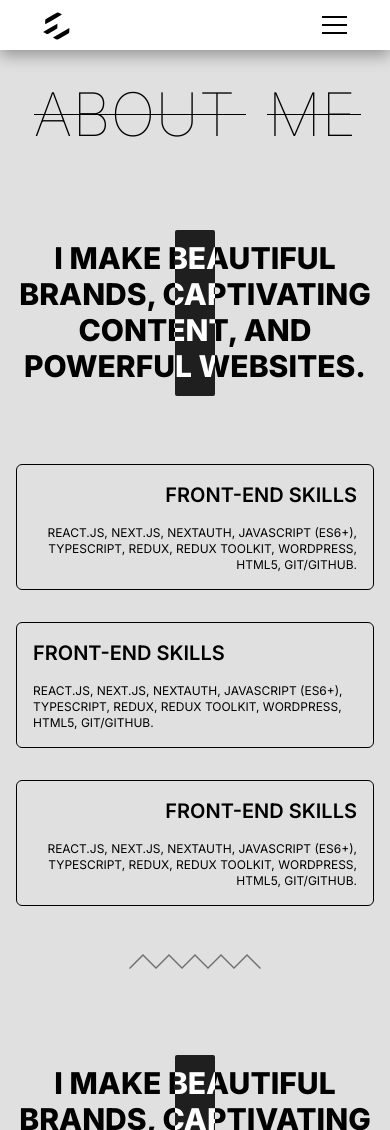
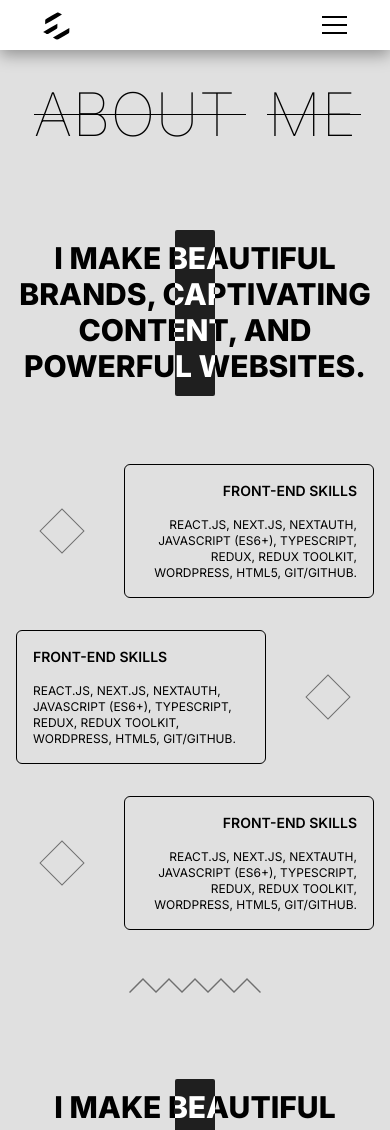
Before and after one commit to esdrasfyy/portifolio-web, a Next.js app: page /about in a window 390 px wide. Shown: the top 1130 px of the page. Built offline with nearby package versions, Linux system fonts and the light colour scheme.

Commit message:
Created new layout responsive in about

```diff
--- a/app/(pages)/about/page.tsx
+++ b/app/(pages)/about/page.tsx
@@ -18,36 +18,36 @@ function About() {
           </h2>
         </div>
         <div className="max-w-[700px] w-full flex justify-center items-center flex-col gap-8 max-sm:mt-20">
-          <div className="w-full flex items-center justify-between gap-12">
-            <div className="w-full max-xl:hidden max-sm:flex max-[500px]:hidden flex items-center justify-center">
-              <span className="w-14 h-14 rotate-45 border-[1px] border-[var(--color-text-primary)] opacity-50"></span>
+          <div className="w-full flex items-center justify-between gap-12 max-sm:gap-4">
+            <div className="w-full max-xl:hidden max-sm:flex flex items-center justify-center">
+              <span className="w-14 h-14 max-sm:w-8 max-sm:h-8 rotate-45 border-[1px] border-[var(--color-text-primary)] opacity-50"></span>
             </div>
-            <div className="w-full flex flex-col items-end border-[1px] border-[var(--color-text-primary)] rounded-md p-4">
-              <h3 className="text-xl font-semibold mb-4">FRONT-END SKILLS</h3>
+            <div className="w-full flex flex-col items-end  border-[1px] border-[var(--color-text-primary)] rounded-md  p-4 max-sm:min-w-[250px]">
+              <h3 className="text-xl font-semibold mb-4 max-sm:text-sm">FRONT-END SKILLS</h3>
               <p className="text-sm max-md:text-xs text-primary/30 uppercase w-full text-end">
                 React.Js, Next.Js, NextAuth, JavaScript (ES6+), TypeScript,
                 Redux, Redux Toolkit, Wordpress, HTML5, Git/GitHub.
               </p>
             </div>
           </div>
-          <div className="w-full flex items-center justify-center gap-12">
-            <div className="w-full flex flex-col border-[1px] border-[var(--color-text-primary)] rounded-md p-4">
-              <h3 className="text-xl font-semibold mb-4">FRONT-END SKILLS</h3>
+          <div className="w-full flex items-center justify-center gap-12 max-sm:gap-4">
+            <div className="w-full flex flex-col border-[1px] border-[var(--color-text-primary)] rounded-md  p-4 p-4 max-sm:min-w-[250px]">
+              <h3 className="text-xl font-semibold mb-4 max-sm:text-sm">FRONT-END SKILLS</h3>
               <p className="text-sm max-md:text-xs text-primary/30 uppercase w-full">
                 React.Js, Next.Js, NextAuth, JavaScript (ES6+), TypeScript,
                 Redux, Redux Toolkit, Wordpress, HTML5, Git/GitHub.
               </p>
             </div>
-            <div className="w-full max-xl:hidden max-sm:flex max-[500px]:hidden flex items-center justify-center">
-              <span className="w-14 h-14 rotate-45 border-[1px] border-[var(--color-text-primary)] opacity-50"></span>
+            <div className="w-full max-xl:hidden max-sm:flex flex items-center justify-center">
+              <span className="w-14 h-14 max-sm:w-8 max-sm:h-8 rotate-45 border-[1px] border-[var(--color-text-primary)] opacity-50"></span>
             </div>
-          </div>
-          <div className="w-full flex items-center justify-between gap-12">
-            <div className="w-full max-xl:hidden max-sm:flex max-[500px]:hidden flex items-center justify-center">
-              <span className="w-14 h-14 rotate-45 border-[1px] border-[var(--color-text-primary)] opacity-50"></span>
+          </div >
+          <div className="w-full flex items-center justify-between gap-12 max-sm:gap-4">
+            <div className="w-full max-xl:hidden max-sm:flex flex items-center justify-center">
+              <span className="w-14 h-14 max-sm:w-8 max-sm:h-8 rotate-45 border-[1px] border-[var(--color-text-primary)] opacity-50"></span>
             </div>
-            <div className="w-full flex flex-col items-end border-[1px] border-[var(--color-text-primary)] rounded-md p-4">
-              <h3 className="text-xl font-semibold mb-4">FRONT-END SKILLS</h3>
+            <div className="w-full flex flex-col items-end  border-[1px] border-[var(--color-text-primary)] rounded-md  p-4 p-4 max-sm:min-w-[250px]">
+              <h3 className="text-xl font-semibold mb-4 max-sm:text-sm">FRONT-END SKILLS</h3>
               <p className="text-sm max-md:text-xs text-primary/30 uppercase w-full text-end">
                 React.Js, Next.Js, NextAuth, JavaScript (ES6+), TypeScript,
                 Redux, Redux Toolkit, Wordpress, HTML5, Git/GitHub.
@@ -57,7 +57,6 @@ function About() {
         </div>
       </section>
       <div className="my-24 max-sm:my-12">
-
       <svg
         xmlns="http://www.w3.org/2000/svg"
         width="132"
@@ -72,8 +71,7 @@ function About() {
             />
           </g>
         </g>
-      </svg>
-              </div>
+      </svg></div>
       <section className="flex w-full justify-between mt-12 max-sm:flex-col ">
         <div className="flex relative justify-center items-center max-w-[515px] max-lg:max-w-[430px] max-md:max-w-[390px] max-sm:mx-auto max-sm:max-w-[490px]">
           <span className="absolute w-20 rounded-sm h-[115%] top-[-7%] left-12 bg-[white]  mix-blend-difference max-sm:left-1/2 max-sm:translate-x-[-50%] max-sm:w-10"></span>
```
